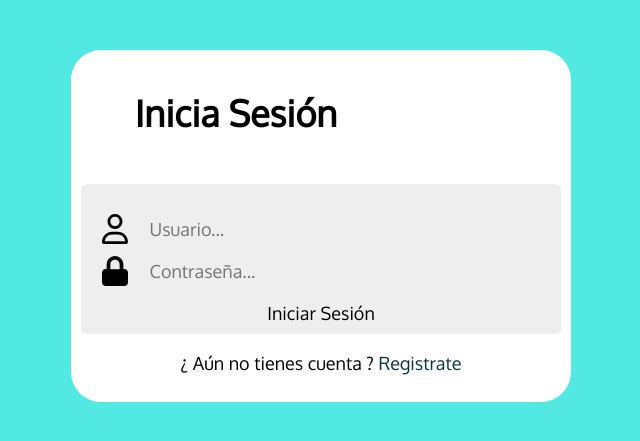
After one commit to nvfenzel/TODO-list, a PHP site: page /users/login.view.php in a window 1280 px wide. The commit adds this page. Shown: the top 441 px of the page, without its empty margins (319-959 px from the left). Run offline with PHP 8.4, Linux system fonts and the light colour scheme.

Commit message:
TODO list with login

```diff
--- a/main.css
+++ b/main.css
@@ -1,12 +1,28 @@
-*{
+* {
   font-family: "Oxygen", sans-serif;
 }
 
-body{
+a {
+  text-decoration: none;
+}
+
+a:visited {
+  color: #0c343d;
+}
+
+a:link {
+  color: #0c343d;
+}
+
+a:hover {
+  color: #aaa;
+}
+
+body {
   background-color: rgb(81, 233, 225);
 }
 
-main{
+main {
   background-color: white;
   margin: 50px auto;
   width: 500px;
@@ -14,34 +30,41 @@ main{
   border-radius: 30px;
 }
 
-input, button, select{
+input,
+button,
+select {
   font-size: 18px;
 }
 
-h1{
-    padding: 30px 20px 20px 20px;
+h1 {
+  display: inline-flex;
+  height: 50px;
+  width: 330px;
+  margin-top: 40px;
+  justify-content: center;
+  align-content: center;
 }
 
-#todos{
+#todos {
   padding: 20px;
 }
 
-.todo{
+.todo {
   border-radius: 30px;
   margin-bottom: 10px;
   display: flex;
   align-items: center;
 }
 
-.todo:hover{
+.todo:hover {
   background-color: rgba(255, 215, 211, 1);
 }
 
-.todo .checkbox-container{
+.todo .checkbox-container {
   width: calc(100% - 36px);
 }
 
-.todo button{
+.todo button {
   border: 0;
   background: none;
   background-image: url(delete.svg);
@@ -54,39 +77,39 @@ h1{
   height: 32px;
 }
 
-.todo button:hover svg{
+.todo button:hover svg {
   fill: rgb(255, 137, 124);
 }
 
-#lists{
+#lists {
   display: flex;
   justify-content: flex-start;
   padding: 20px;
 }
 
-#lists .list{
+#lists .list {
   background-color: rgb(255, 137, 124);
+  color: white;
   width: 100%;
   height: 100%;
-    color: white;
   border-radius: 10px;
   text-align: center;
   padding: 10px;
   margin-right: 10px;
 }
 
-#add-container{
+#add-container {
   background-color: #eee;
   margin: 10px 0;
   padding: 10px;
 }
 
-#add-container form{
+#add-container form {
   display: flex;
   align-items: baseline;
 }
 
-#add-container form select{
+#add-container form select {
   border: 0;
   background-color: transparent;
   padding: 5px;
@@ -96,7 +119,7 @@ h1{
   justify-content: flex-end;
 }
 
-#add-container form input{
+#add-container form input {
   padding: 10px 0;
   width: 70%;
   outline: none;
@@ -104,8 +127,8 @@ h1{
   background: transparent;
 }
 
-#add-container form::before{
-    content: '';
+#add-container form::before {
+  content: "";
   width: 10px;
   height: 10px;
   border: solid #aaa;
@@ -113,3 +136,128 @@ h1{
   transform: rotate(-45deg);
   margin-right: 10px;
 }
+
+/* login */
+
+#container-login {
+  margin: 10px 0;
+  padding: 10px;
+}
+
+#container-login form {
+  padding-top: 5%;
+  background-color: #eee;
+  border-radius: 2%;
+  align-items: baseline;
+  display: grid;
+  grid-template-columns: 1fr 5fr 1fr;
+  grid-template-rows: repeat(3, 1fr);
+  justify-items: center;
+  align-items: center;
+}
+
+#container-login form input {
+  padding: 10px 0;
+  width: 100%;
+  outline: none;
+  border: none;
+  background: transparent;
+  grid-column-start: 2;
+}
+
+#container-login i {
+  grid-column-start: 1;
+}
+
+#container-login form input:focus {
+  border-style: dashed;
+  border-color: #dddbdb;
+  border-width: 0.8px;
+}
+
+/* register */
+
+#container-register {
+  margin: 10px 0;
+  padding: 10px;
+}
+
+#container-register form {
+  padding-top: 5%;
+  background-color: #eee;
+  border-radius: 2%;
+  align-items: baseline;
+  display: grid;
+  grid-template-columns: 1fr 5fr 1fr;
+  grid-template-rows: repeat(4, 1fr);
+  justify-items: center;
+  align-items: center;
+}
+
+#container-register form input {
+  padding: 10px 0;
+  width: 100%;
+  outline: none;
+  border: none;
+  background: transparent;
+  grid-column-start: 2;
+}
+
+#container-register i {
+  grid-column-start: 1;
+}
+
+#container-register form input:focus {
+  border-style: dashed;
+  border-color: #dddbdb;
+  border-width: 0.8px;
+}
+
+/* SIMBOLOS svg */
+
+.user {
+  border: 0;
+  background: none;
+  background-image: url(users/user.svg);
+  background-repeat: no-repeat;
+  background-position: center center;
+  cursor: pointer;
+  width: 70%;
+  height: 70%;
+}
+
+.pass {
+  border: 0;
+  background: none;
+  background-image: url(users/lock.svg);
+  background-repeat: no-repeat;
+  background-position: center center;
+  cursor: pointer;
+  width: 70%;
+  height: 70%;
+}
+
+p {
+  text-align: center;
+  background-color: #fff;
+}
+
+.list p {
+  background-color: rgb(255, 137, 124);
+  color: white;
+}
+
+.errores {
+  color: red;
+}
+
+@media screen and (max-width: 500px) {
+  main {
+    min-width: 380px;
+    width: 95%;
+  }
+
+  h1 {
+    width: 230px;
+  }
+}
--- a/taskAdd.php
+++ b/taskAdd.php
@@ -1,15 +1,16 @@
-<?php
+<?php session_start();
 
 include('database.php');
 
 if (isset($_POST['text'])) {
+    $user = $_SESSION['user'];
     $text = $_POST['text'];
     $text = trim($text);
     $text = stripslashes($text);
     $text = htmlspecialchars($text);
     $list = $_POST['list'];
     $completed = $_POST['completed'];
-    $query = "INSERT into todos(text, list, completed) VALUES ('$text', '$list', '$completed')";
+    $query = "INSERT into todos(text, list, completed, user) VALUES ('$text', '$list', '$completed', '$user')";
     $result = mysqli_query($connection, $query);
     if (!$result) {
         die('La consulta falló');
--- a/taskEdit.php
+++ b/taskEdit.php
@@ -21,8 +21,3 @@ if (isset($_POST['idEl'])) {
         echo json_encode('se cambio a falso');
     }
 }
-
-// if (!$result) {
-//     die('Consulta fallida' . mysqli_error($connection));
-// }
-// }
--- a/taskList.php
+++ b/taskList.php
@@ -1,8 +1,9 @@
-<?php
+<?php session_start();
 
 include('database.php');
 
-$query = "SELECT * from todos";
+$user = $_SESSION['user'];
+$query = "SELECT * from todos WHERE user = '$user'";
 $result = mysqli_query($connection, $query);
 
 if (!$result) {
--- /dev/null
+++ b/users/cerrar.php
@@ -0,0 +1,6 @@
+<?php session_start();
+
+session_destroy();
+$_SESSION = array();
+
+header('Location: login.view.php');
--- /dev/null
+++ b/users/login.js
@@ -0,0 +1,19 @@
+$('#form-login').submit(function(e) {
+    let errores = '';
+    const postData = {
+        user: $('#user-login').val(),
+        pass: $('#pass-login').val()
+    };
+
+    $.post('login.php', postData, function (response) {
+        if (response == 'false') {
+            errores = '<p class="errores">Alguno de los datos es incorrecto</p>';
+            $('#commit-login').html(errores);
+        } else {
+        $('#commit-login').html('');
+        $('#form-login').trigger('reset');
+        $(location).attr('href','../index.php');
+    }
+    });
+    e.preventDefault();
+});
--- /dev/null
+++ b/users/login.view.php
@@ -0,0 +1,41 @@
+<?php session_start();
+
+if (isset($_SESSION['user'])) {
+    header('Location: ../index.php');
+}
+?>
+<!DOCTYPE html>
+<html lang="en">
+
+<head>
+    <meta charset="UTF-8">
+    <meta http-equiv="X-UA-Compatible" content="IE=edge">
+    <meta name="viewport" content="width=device-width, initial-scale=1.0">
+    <title>To-Do App</title>
+    <link rel="preconnect" href="https://fonts.googleapis.com">
+    <link rel="preconnect" href="https://fonts.gstatic.com" crossorigin>
+    <link href="https://fonts.googleapis.com/css2?family=Oxygen&display=swap" rel="stylesheet">
+    <link rel="stylesheet" href="../main.css">
+</head>
+
+<body>
+    <main>
+        <h1>Inicia Sesión</h1>
+        <div id="container-login">
+            <form action="" id="form-login">
+                <i class="user"></i><input type="text" id="user-login" autocomplete="off" placeholder="Usuario...">
+                <i class="pass"></i> <input type="password" id="pass-login" autocomplete="off" placeholder="Contraseña...">
+                <input type="submit" value="Iniciar Sesión">
+            </form>
+            <p class="texto-registrate">
+                ¿ Aún no tienes cuenta ?
+                <a href="register.view.php">Registrate</a>
+            </p>
+            <div id="commit-login"></div>
+        </div>
+    </main>
+    <script src="https://code.jquery.com/jquery-3.6.0.min.js" integrity="sha256-/xUj+3OJU5yExlq6GSYGSHk7tPXikynS7ogEvDej/m4=" crossorigin="anonymous"></script>
+    <script src="login.js"></script>
+</body>
+
+</html>
```
Also changed, not shown: index.js (+2 -149 lines), index.php (renamed from index.html, +8 -3 lines), users/login.php (added, +27 -0 lines), users/register.js (added, +34 -0 lines), users/register.php (added, +29 -0 lines), users/register.view.php (added, +43 -0 lines), users/lock.svg (added), users/user.svg (added), 1 other file. Lines whose indentation alone changed are shown as unchanged.
